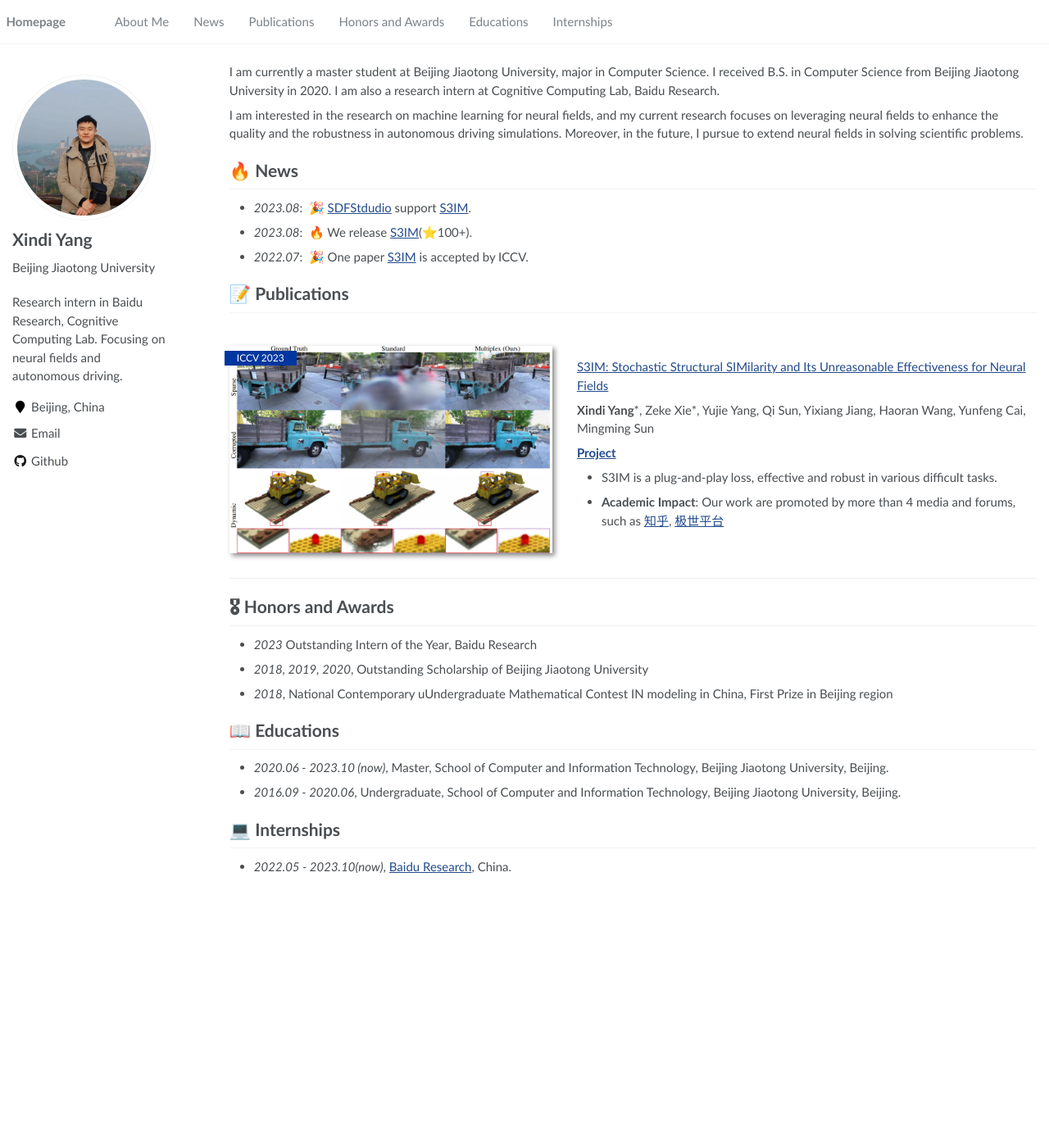
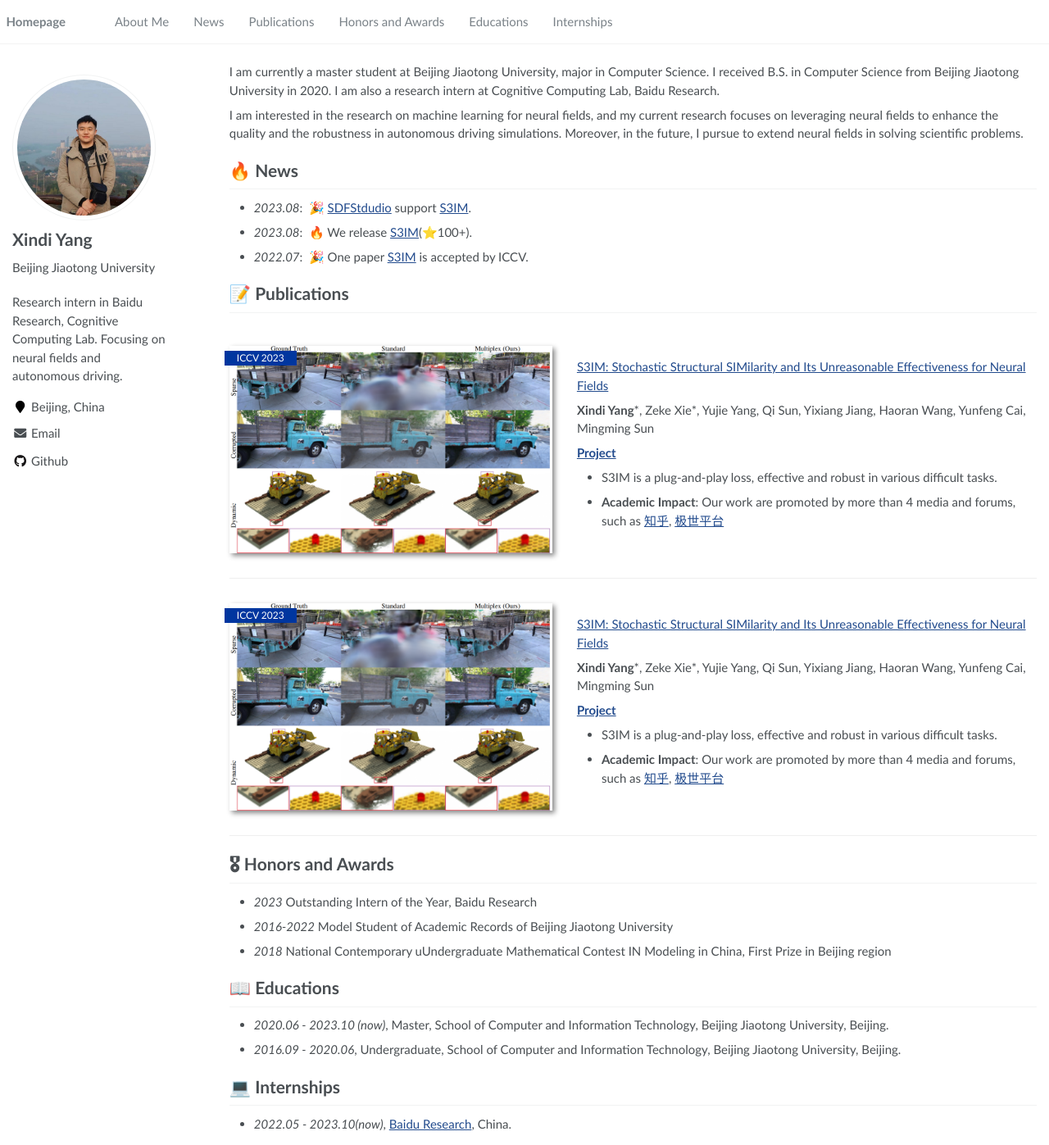
Before and after one commit to Madaoer/Madaoer.github.io, a Jekyll site: the page built from _pages/about.md, in a window 1280 px wide and 1397 px high. Shown: the whole window at 82% size. Built offline with Jekyll 4.4.1, drawn with Linux system fonts in a browser that asks for light colours.

Commit message:
Update about.md

```diff
--- a/_pages/about.md
+++ b/_pages/about.md
@@ -30,22 +30,35 @@ I am interested in the research on machine learning for neural fields, and my cu
 # 📝 Publications
 
 <div class='paper-box'><div class='paper-box-image'><div><div class="badge">ICCV 2023</div><img src='/images/paper_img2_500x300.png' alt="sym" width="100%"></div></div>
-<div class='paper-box-text' markdown="1">
+  <div class='paper-box-text' markdown="1">
 
-[S3IM: Stochastic Structural SIMilarity and Its Unreasonable Effectiveness for Neural Fields](https://openaccess.thecvf.com/content/ICCV2023/papers/Xie_S3IM_Stochastic_Structural_SIMilarity_and_Its_Unreasonable_Effectiveness_for_Neural_ICCV_2023_paper.pdf)
+  [S3IM: Stochastic Structural SIMilarity and Its Unreasonable Effectiveness for Neural Fields](https://openaccess.thecvf.com/content/ICCV2023/papers/Xie_S3IM_Stochastic_Structural_SIMilarity_and_Its_Unreasonable_Effectiveness_for_Neural_ICCV_2023_paper.pdf)
 
-**Xindi Yang**\*, Zeke Xie\*, Yujie Yang, Qi Sun, Yixiang Jiang, Haoran Wang, Yunfeng Cai, Mingming Sun
+  **Xindi Yang**\*, Zeke Xie\*, Yujie Yang, Qi Sun, Yixiang Jiang, Haoran Wang, Yunfeng Cai, Mingming Sun
 
-[**Project**](https://madaoer.github.io/s3im_nerf/) <strong><span class='show_paper_citations' data='DhtAFkwAAAAJ:ALROH1vI_8AC'></span></strong>
-- S3IM is a plug-and-play loss, effective and robust in various difficult tasks.
-- **Academic Impact**: Our work are promoted by more than 4 media and forums, such as [知乎](https://www.zhihu.com/question/614056414/answer/3244688928), [极世平台](https://mp.weixin.qq.com/s/GZnnX1lmenvpT2kN0SaWqA)
+  [**Project**](https://madaoer.github.io/s3im_nerf/) <strong><span class='show_paper_citations' data='DhtAFkwAAAAJ:ALROH1vI_8AC'></span></strong>
+  - S3IM is a plug-and-play loss, effective and robust in various difficult tasks.
+  - **Academic Impact**: Our work are promoted by more than 4 media and forums, such as [知乎](https://www.zhihu.com/question/614056414/answer/3244688928), [极世平台](https://mp.weixin.qq.com/s/GZnnX1lmenvpT2kN0SaWqA)
+  </div>
 </div>
+
+<div class='paper-box'><div class='paper-box-image'><div><div class="badge">ICCV 2023</div><img src='/images/paper_img2_500x300.png' alt="sym" width="100%"></div></div>
+  <div class='paper-box-text' markdown="1">
+
+  [S3IM: Stochastic Structural SIMilarity and Its Unreasonable Effectiveness for Neural Fields](https://openaccess.thecvf.com/content/ICCV2023/papers/Xie_S3IM_Stochastic_Structural_SIMilarity_and_Its_Unreasonable_Effectiveness_for_Neural_ICCV_2023_paper.pdf)
+
+  **Xindi Yang**\*, Zeke Xie\*, Yujie Yang, Qi Sun, Yixiang Jiang, Haoran Wang, Yunfeng Cai, Mingming Sun
+
+  [**Project**](https://madaoer.github.io/s3im_nerf/) <strong><span class='show_paper_citations' data='DhtAFkwAAAAJ:ALROH1vI_8AC'></span></strong>
+  - S3IM is a plug-and-play loss, effective and robust in various difficult tasks.
+  - **Academic Impact**: Our work are promoted by more than 4 media and forums, such as [知乎](https://www.zhihu.com/question/614056414/answer/3244688928), [极世平台](https://mp.weixin.qq.com/s/GZnnX1lmenvpT2kN0SaWqA)
+  </div>
 </div>
 
 # 🎖 Honors and Awards
 - *2023* Outstanding Intern of the Year, Baidu Research
-- *2018, 2019, 2020*, Outstanding Scholarship of Beijing Jiaotong University
-- *2018*, National Contemporary uUndergraduate Mathematical Contest IN modeling in China, First Prize in Beijing region
+- *2016-2022* Model Student of Academic Records of Beijing Jiaotong University
+- *2018* National Contemporary uUndergraduate Mathematical Contest IN Modeling in China, First Prize in Beijing region
 
 # 📖 Educations
 - *2020.06 - 2023.10 (now)*, Master, School of Computer and Information Technology, Beijing Jiaotong University, Beijing.
```
